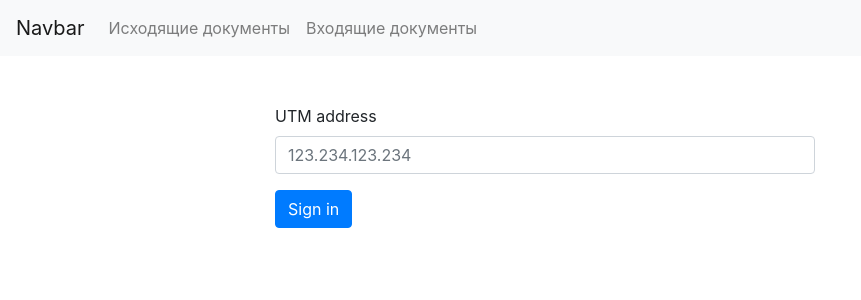
After one commit to po4ta56/utm_doc_deleter, a Django app: template deleter/templates/settings.html in a window 1280 px wide. The commit adds this page. Shown: the top 300 px of the page, without its empty margins (0-861 px from the left). Run offline with Django 3.2, Linux system fonts and the light colour scheme; the template is opened without the code that fills it, so the values that code supplies are empty; some libraries are stand-ins or nearby versions.

Commit message:
add setting

```diff
--- /dev/null
+++ b/deleter/templates/settings.html
@@ -0,0 +1,16 @@
+{% extends 'base.html' %}
+
+{% block title %}
+	test template
+{% endblock %}
+
+{% block content %}
+<form>
+    <div class="form-group">
+      <label for="inputAddress">UTM address</label>
+      <input type="text" class="form-control" id="inputAddress" placeholder="123.234.123.234">
+    </div>
+
+    <button type="submit" class="btn btn-primary">Sign in</button>
+</form>
+{% endblock %}
--- a/deleter/urls.py
+++ b/deleter/urls.py
@@ -1,10 +1,11 @@
 from django.contrib import admin
 from django.urls import path
 
-from .views import OutboxingView, show_inboxing_docs
+from .views import OutboxingView, show_inboxing_docs, redirect_to_start
 
 
 urlpatterns = [
+    path('', redirect_to_start),
     path('inbox/<int:docid>', show_inboxing_docs),
     path('inbox/', show_inboxing_docs, name='inbox'),
     path('outbox/<int:docid>', show_inboxing_docs),
--- a/templates/base.html
+++ b/templates/base.html
@@ -23,18 +23,18 @@
                 </button>
                 <div class="collapse navbar-collapse" id="navbarNav">
                   <ul class="navbar-nav">
-                    <li class="nav-item active">
-                      <a class="nav-link" href="#">Home <span class="sr-only">(current)</span></a>
+                    <li class="nav-item {% if request.path ==  'docs/outbox' %} active {%endif%}">
+                      <a class="nav-link" href="{% url 'outbox' %}">Исходящие документы<span class="sr-only">(current)</span></a>
                     </li>
-                    <li class="nav-item">
-                      <a class="nav-link" href="#">Features</a>
+                    <li class="nav-item {% if request.path == 'docs/inbox' %} active {%endif%}">
+                      <a class="nav-link" href="{% url 'inbox' %}">Входящие документы<span class="sr-only">(current)</span></a>
                     </li>
-                    <li class="nav-item">
+                    <!--<li class="nav-item">
                       <a class="nav-link" href="#">Pricing</a>
                     </li>
                     <li class="nav-item">
                       <a class="nav-link disabled" href="#" tabindex="-1" aria-disabled="true">Disabled</a>
-                    </li>
+                    </li>-->
                   </ul>
                 </div>
               </nav>
@@ -44,6 +44,7 @@
                         <div class="col-6 offset-md-2">
                             {% block content %}
                             There is no any content for you
+
                             {% endblock %}
 
                         {% if is_paginated %}
--- a/utm_doc_deleter/settings.py
+++ b/utm_doc_deleter/settings.py
@@ -55,7 +55,7 @@ ROOT_URLCONF = 'utm_doc_deleter.urls'
 TEMPLATES = [
     {
         'BACKEND': 'django.template.backends.django.DjangoTemplates',
-        'DIRS': [],
+        'DIRS': [ os.path.join(BASE_DIR, 'templates') ],
         'APP_DIRS': True,
         'OPTIONS': {
             'context_processors': [
--- a/utm_doc_deleter/urls.py
+++ b/utm_doc_deleter/urls.py
@@ -15,8 +15,10 @@ Including another URLconf
 """
 from django.contrib import admin
 from django.urls import path, include
+from deleter.views import redirect_to_start
 
 urlpatterns = [
     path('admin/', admin.site.urls),
     path('docs/', include('deleter.urls')),
+    path('', redirect_to_start)
 ]
```
Also changed, not shown: deleter/models.py (+9 -0 lines), deleter/views.py (+25 -6 lines), deleter/templates/docs_list.html (added).
